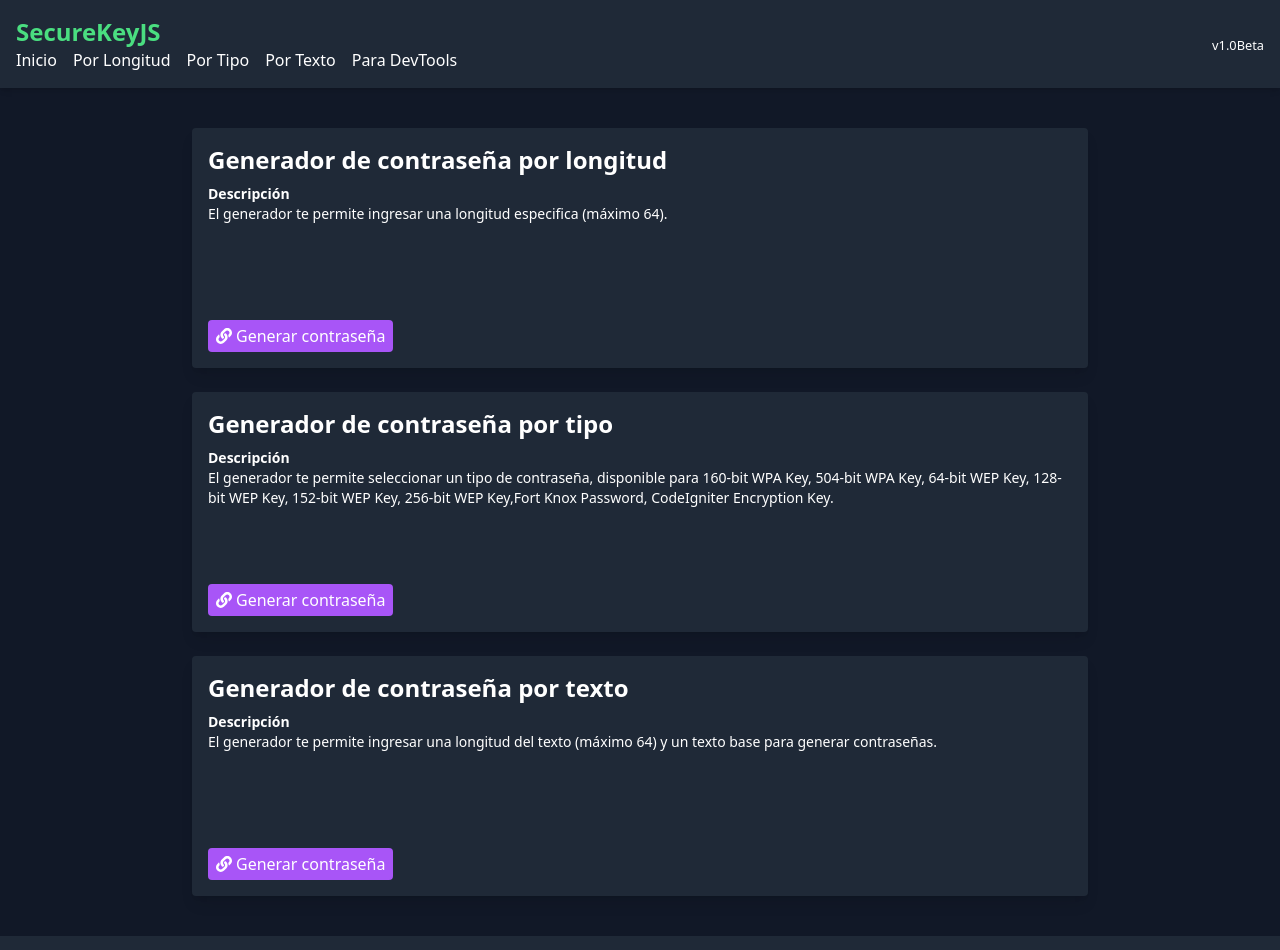
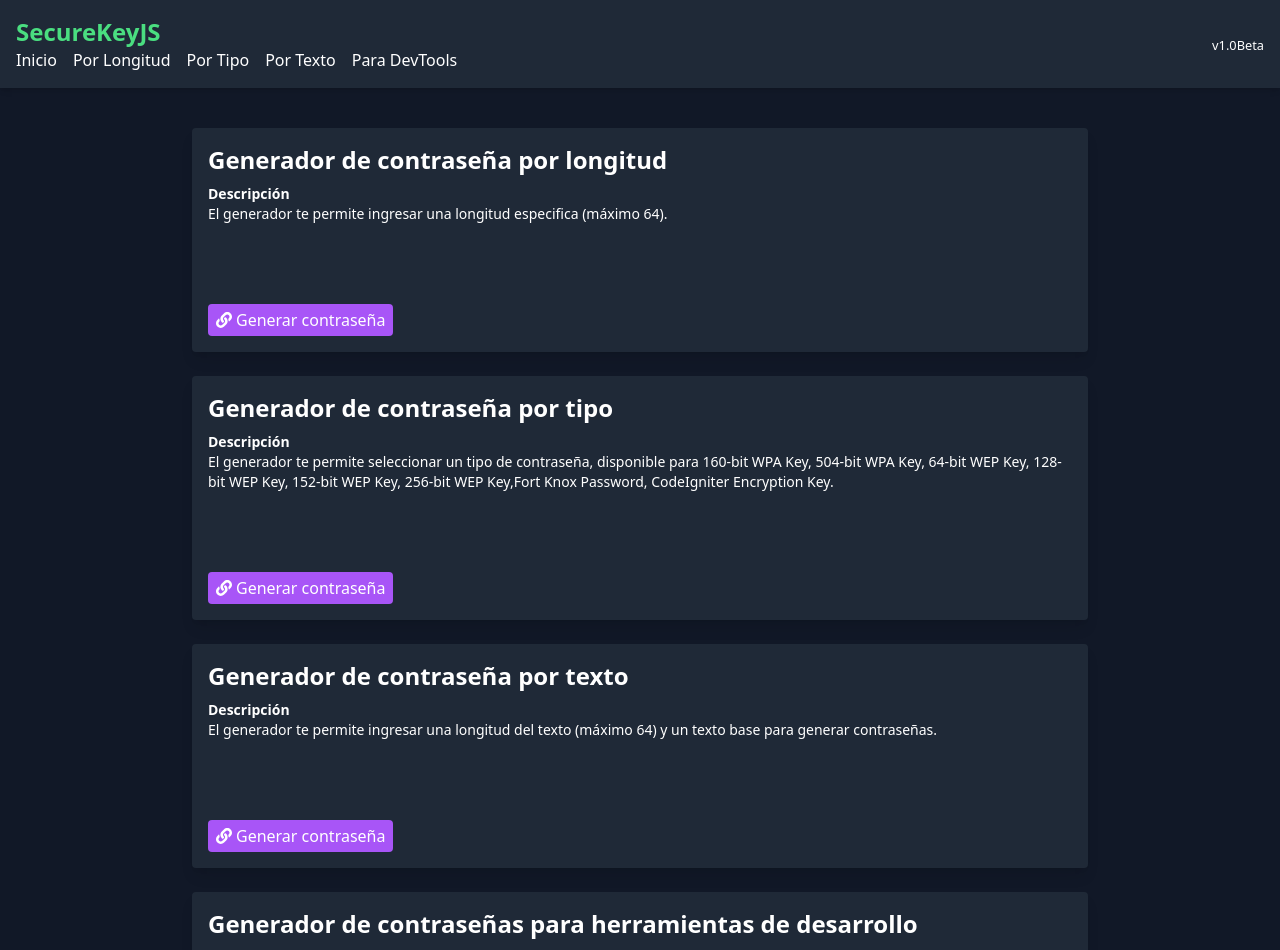
Before and after one commit to maximovj/securekeyjs, a React (Vite) app: page / in a window 1280 px wide. Shown: the top 950 px of the page. Built offline with nearby package versions, Linux system fonts and the light colour scheme.

Commit message:
* Se agrega tarjeta para contraseñas para herramientas de desarrollo

```diff
--- a/src/pages/Home.jsx
+++ b/src/pages/Home.jsx
@@ -27,6 +27,12 @@ const Home = () => {
                 description: 'El generador te permite ingresar una longitud del texto (máximo 64) y un texto base para generar contraseñas.',
                 url: routes.PasswordFromText,
             },
+            {
+                id: 4,
+                title: 'Generador de contraseñas para herramientas de desarrollo',
+                description: 'El generador te permite generar contraseña las herramientas de desarrollo como: JWT Secret Key, Laravel APP Key, Express-session Secret, MongoDB Admin Password, MySQL Root Password, Redis Auth Password, AWS Access Key, Spring Boot Secret Key, PHP Session Key, Flask Secret Key, PostgreSQL User Password, RabbitMQ Password, Django Secret Key, ASP.NET Core Identity Secret, Node.js JWT Secret, Kubernetes API Secret Key, Stripe API Key, S3 Bucket Access Key, Jira API Secret Key [...]',
+                url: routes.PasswordDevTool,
+            },
         ]);
     }
 
@@ -39,7 +45,7 @@ const Home = () => {
             <div className="w-full max-w-4xl">
                 <div className="grid grid-cols-1 sm:grid-cols-1 gap-6">
                     {cards.map((card, index) => (
-                        <div key={index} className="bg-gray-800 rounded shadow-lg p-4 transition-transform transform hover:scale-105 flex flex-col justify-between h-60">
+                        <div key={index} className="bg-gray-800 rounded shadow-lg p-4 transition-transform transform hover:scale-105 flex flex-col justify-between h-min">
                             <div>
                                 <p className="text-lg"><span className="font-bold break-words text-2xl">{card.title}</span></p>
                                 <p className={`mt-2 text-sm`}>
@@ -47,6 +53,7 @@ const Home = () => {
                                     <span className="font-base">{card.description}</span>
                                 </p>
                             </div>
+                            <div className='m-8'></div>
                             <Link
                                 to={card.url}
                                 className="bg-purple-500 hover:bg-purple-400 text-white py-1 px-2 rounded mt-4 flex items-center self-start"
```
